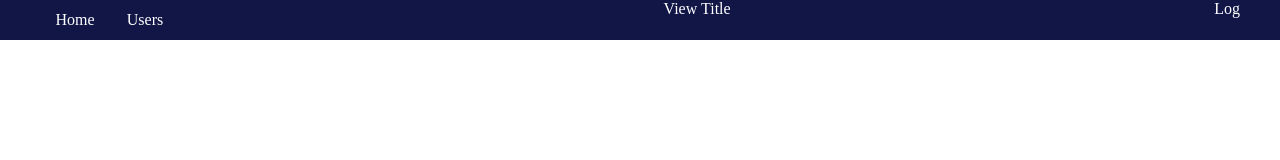
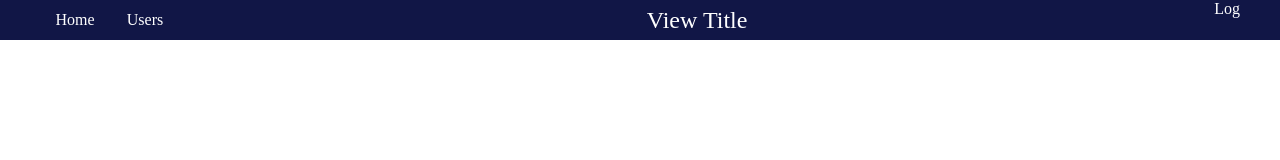
Before and after one commit to luisjavm3/todov2-client, a React (Create React App) app: page / in a window 1280 px wide. Shown: the top 160 px of the page. Built offline with nearby package versions, Linux system fonts and the light colour scheme.

Commit message:
code header__title-bar

```diff
--- a/src/components/Header.jsx
+++ b/src/components/Header.jsx
@@ -13,7 +13,11 @@ const Header = () => {
           </li>
         </ul>
 
-        <div className="header__view-name">View Title</div>
+        <div className="header__title-bar wrapper">
+          <div className="header__title-bar">
+            <span className="header__title">view title</span>
+          </div>
+        </div>
 
         <div className="header__auth-bar">Log</div>
       </div>
--- a/src/styles/components/_header.scss
+++ b/src/styles/components/_header.scss
@@ -31,7 +31,17 @@
   }
 }
 
-.header__view-name {
-  flex-grow: 1;
-  text-align: center;
+.header__title-bar {
+  align-items: center;
+  display: flex;
+  justify-content: center;
+
+  &.wrapper {
+    flex-grow: 1;
+  }
 }
+
+.header__title {
+  font-size: 1.5rem;
+  text-transform: capitalize;
+}
```
